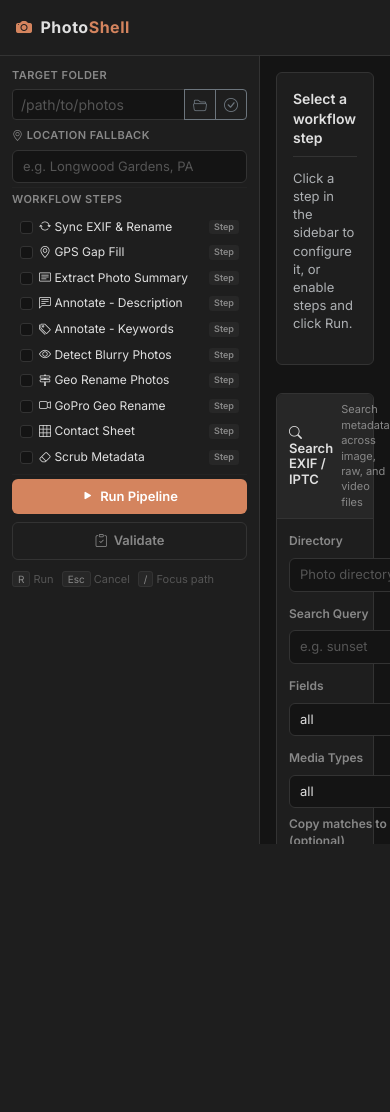
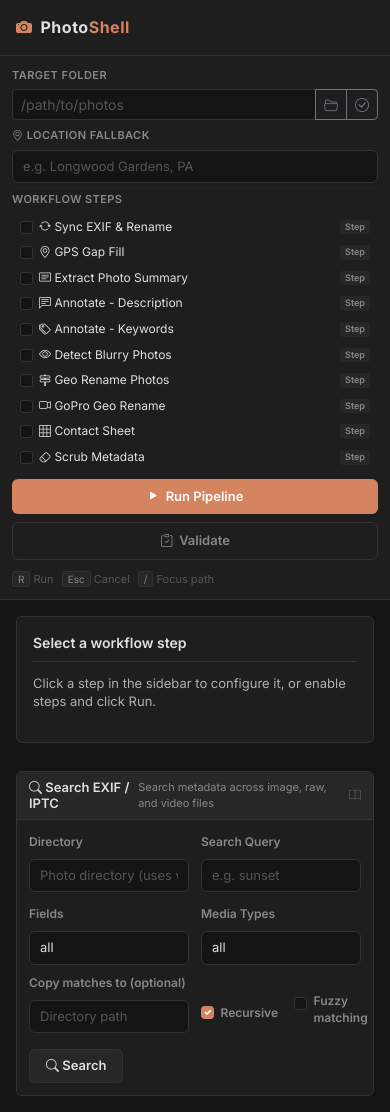
Before and after one commit to igoros777/photoshell, a Python web app: template ui/flask/templates/index.html in a window 390 px wide. Before the commit the page ends 844 px from the top, so only its background shows below. Run offline with Jinja, Linux system fonts and the light colour scheme; the template is opened without the code that fills it, so the values that code supplies are empty; some libraries are stand-ins or nearby versions.

Commit message:
fix(qa): ISSUE-001+002 — modal backdrop and mobile responsive layout
- Add dark modal backdrop (rgba(0,0,0,0.75)) so folder browser and docs
  modals don't show page content behind them
- Add @media (max-width: 768px) responsive breakpoint: sidebar stacks
  above main content at full width instead of side-by-side

Co-Authored-By: Claude Opus 4.6 (1M context) <noreply@anthropic.com>

```diff
--- a/ui/flask/static/css/style.css
+++ b/ui/flask/static/css/style.css
@@ -1321,6 +1321,10 @@ body {
 
 /* ---- Modal overrides ---- */
 
+.modal-backdrop {
+    background: rgba(0, 0, 0, 0.75) !important;
+}
+
 .modal-content {
     background: var(--ps-surface) !important;
     border-color: var(--ps-border) !important;
@@ -1329,3 +1333,30 @@ body {
 .modal-header, .modal-footer {
     border-color: var(--ps-border) !important;
 }
+
+/* ---- Responsive ---- */
+
+@media (max-width: 768px) {
+    .app-layout {
+        flex-direction: column;
+        height: auto;
+        overflow: visible;
+    }
+
+    .app-sidebar {
+        width: 100%;
+        min-width: 100%;
+        border-right: none;
+        border-bottom: 1px solid var(--ps-border);
+        max-height: none;
+        overflow-y: visible;
+    }
+
+    .app-main {
+        overflow-y: visible;
+    }
+
+    body {
+        overflow: auto;
+    }
+}
```
